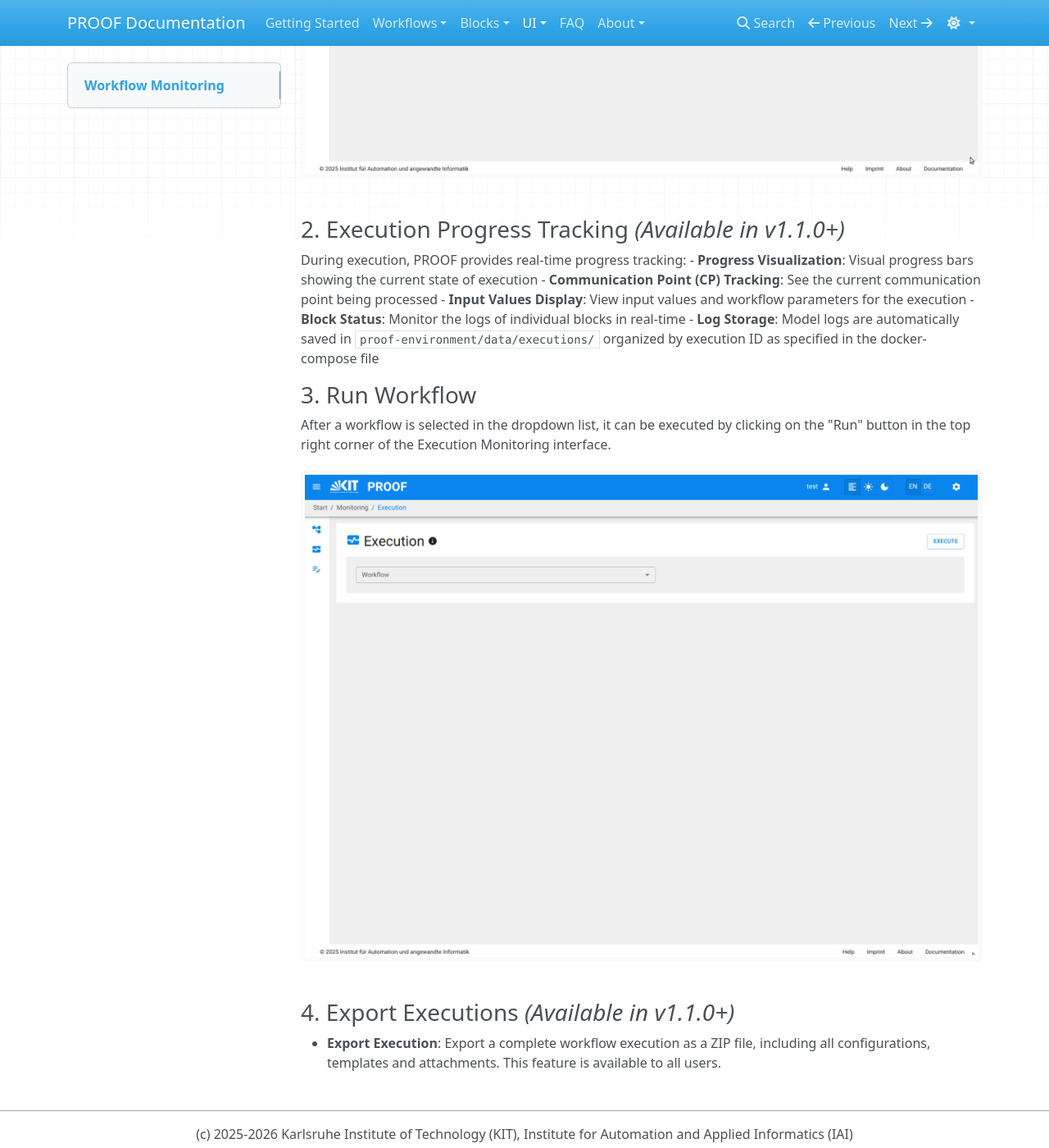
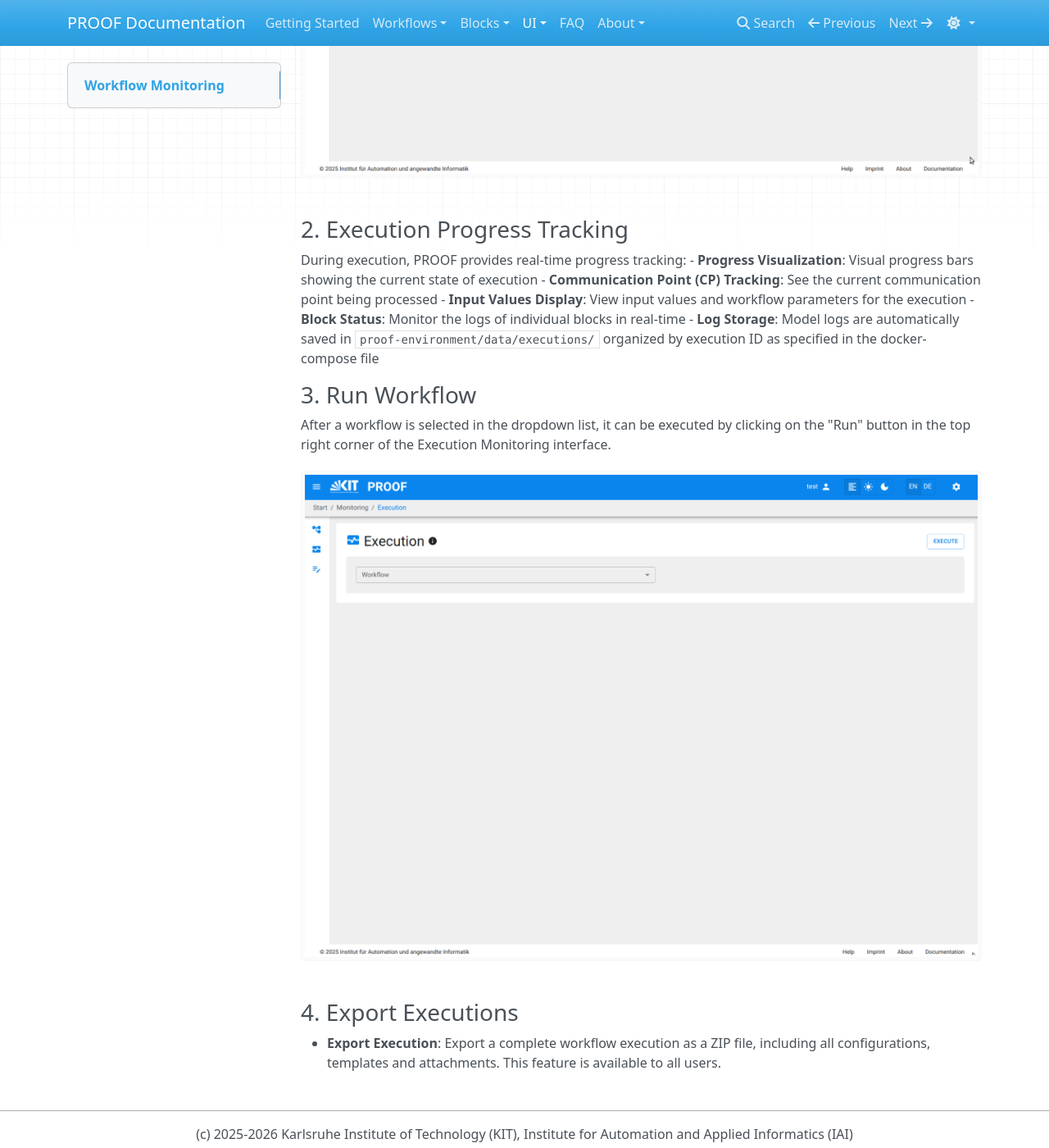
Before and after one commit to KIT-IAI-PROOF/kit-iai-proof.github.io, an MkDocs documentation site: the page built from docs/Workflow/monitoring-workflows.md, in a window 1280 px wide and 1400 px high, scrolled down 693 px. Shown: the whole window at 82% size. Built offline with MkDocs 1.6.1, drawn with Linux system fonts in a browser that asks for light colours; nearby versions of some CDN libraries.

```diff
--- a/docs/Workflow/monitoring-workflows.md
+++ b/docs/Workflow/monitoring-workflows.md
@@ -6,7 +6,7 @@ The Workflow Monitoring is the main interface to run, execute, and stop workflow
 This interface allows you to monitor the status of workflows, including their execution status, logs, and other relevant information.
 ![Monitoring](../Images/workflow/2025-07-16_Monitoring.png)
 
-### 2. **Execution Progress Tracking** *(Available in v1.1.0+)*
+### 2. **Execution Progress Tracking**
 During execution, PROOF provides real-time progress tracking:
 - **Progress Visualization**: Visual progress bars showing the current state of execution
 - **Communication Point (CP) Tracking**: See the current communication point being processed
@@ -19,5 +19,5 @@ After a workflow is selected in the dropdown list, it can be executed by clickin
 corner of the Execution Monitoring interface.
 ![Run](../Images/workflow/2025-07-16_Monitoring_Run.png)
 
-### 4. **Export Executions** *(Available in v1.1.0+)*
+### 4. **Export Executions**
 - **Export Execution**: Export a complete workflow execution as a ZIP file, including all configurations, templates and attachments. This feature is available to all users.
```
Also changed, not shown: docs/Block/creating-new-templates.md (+1 -1 lines).
